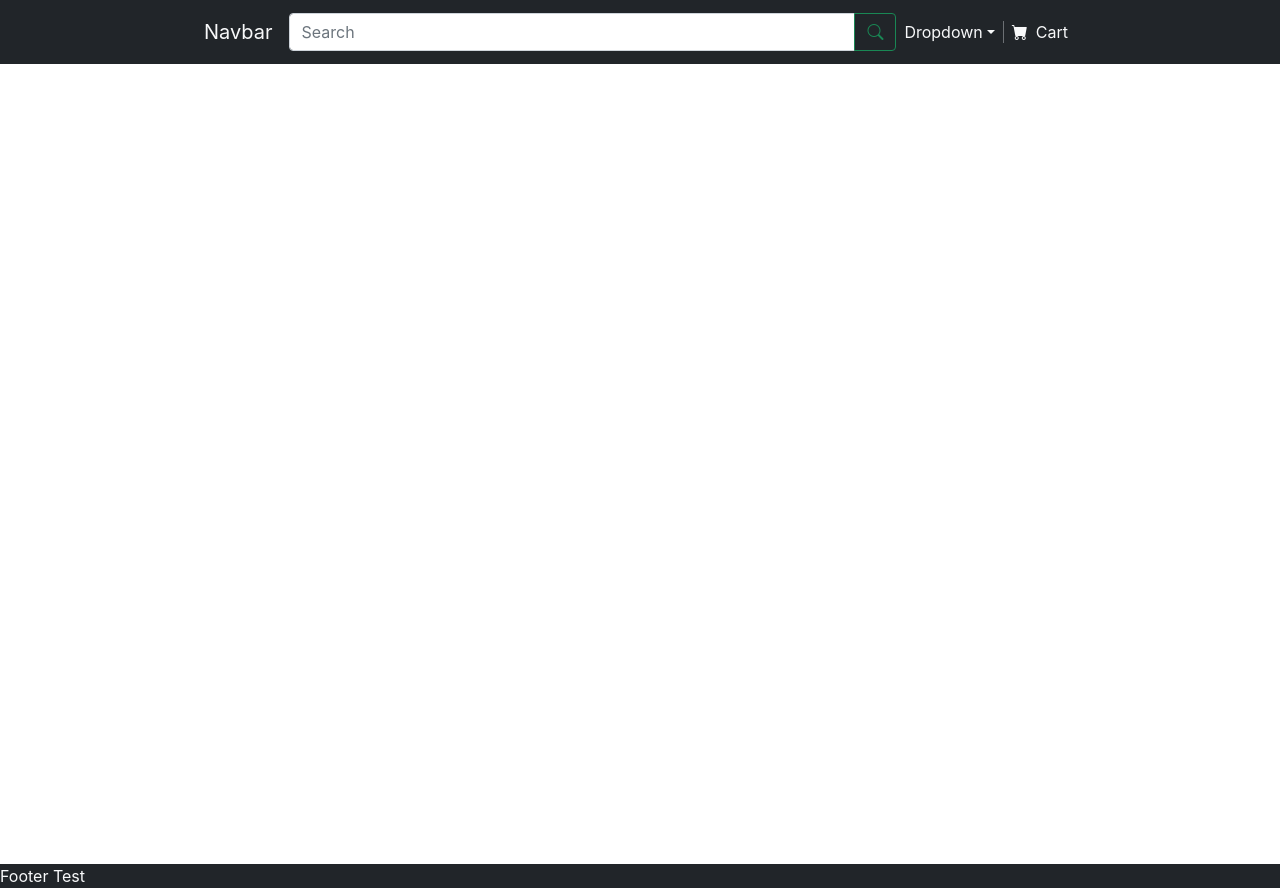
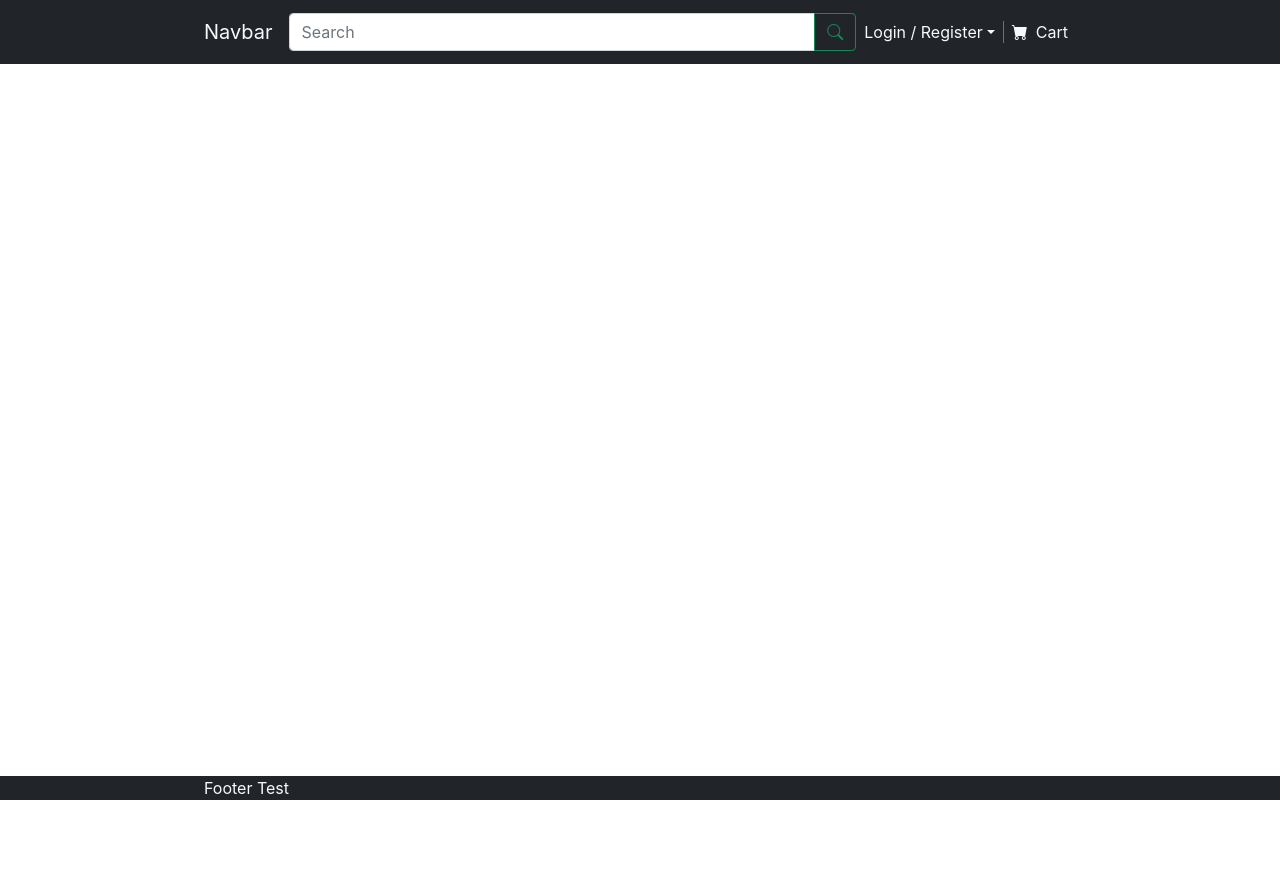
Before and after one commit to Chanwit21/ecommerce-front-end-group-project-cc9, a React (Create React App) app: page / in a window 1280 px wide. After the commit the page ends 800 px from the top, so only its background shows below. Built offline with nearby package versions, Linux system fonts and the light colour scheme.

Commit message:
Cart context

```diff
--- a/src/App.js
+++ b/src/App.js
@@ -1,8 +1,8 @@
 import routesAll from './route/route';
 import { BrowserRouter, Switch, Route, Redirect } from 'react-router-dom';
 import { useAuthContext } from './context/AuthContext';
-import NavHeader from './component/NavHeader';
-import Footer from './component/Footer';
+import AppContainer from './layout/AppContainer';
+import { CartContextProvider } from './context/CartContext';
 
 function App() {
   const {
@@ -11,18 +11,16 @@ function App() {
   const role = user ? user.role : 'GUEST';
   return (
     <BrowserRouter>
-      <div className='d-flex flex-column'>
-        <NavHeader />
-        <div className='flex-grow-1' style={{ minHeight: '100vh' }}>
+      <CartContextProvider>
+        <AppContainer>
           <Switch>
             {routesAll[role].routes.map((route, index) => {
               return <Route key={index} to={route.path} component={route.component} />;
             })}
             <Redirect to={routesAll[role].redirect} />
           </Switch>
-        </div>
-        <Footer />
-      </div>
+        </AppContainer>
+      </CartContextProvider>
     </BrowserRouter>
   );
 }
--- a/src/component/Footer.js
+++ b/src/component/Footer.js
@@ -1,7 +1,17 @@
 import React from 'react';
 
+const style = {
+  footerContainer: { width: '70%', height: '100%' },
+};
+
 function Footer() {
-  return <div className='flex-grow-0 bg-dark text-light'>Footer Test</div>;
+  return (
+    <div className='flex-grow-0 bg-dark text-light'>
+      <div className='container ' style={style.footerContainer}>
+        Footer Test
+      </div>
+    </div>
+  );
 }
 
 export default Footer;
--- a/src/component/NavHeader.js
+++ b/src/component/NavHeader.js
@@ -1,10 +1,16 @@
 import React from 'react';
 import { NavLink } from 'react-router-dom';
 
+const style = {
+  nav: { height: '5vw' },
+  navHeader: { width: '70%', height: '100%' },
+  veticalLine: { height: '1.7vw', opacity: '40%' },
+};
+
 function NavHeader() {
   return (
-    <nav className='navbar navbar-expand-lg navbar-light bg-dark flex-grow-0' style={{ height: '5vw' }}>
-      <div className='container' style={{ width: '70%', height: '100%' }}>
+    <nav className='navbar navbar-expand-lg navbar-light bg-dark flex-grow-0' style={style.nav}>
+      <div className='container' style={style.navHeader}>
         <NavLink className='navbar-brand color-light text-light' to='#'>
           Navbar
         </NavLink>
@@ -19,10 +25,10 @@ function NavHeader() {
         <ul className='navbar-nav d-flex justify-content-center align-items-center'>
           <li className='nav-item'>
             <NavLink className='nav-link dropdown-toggle text-light' to='#'>
-              Dropdown
+              Login / Register
             </NavLink>
           </li>
-          <li className='nav-item border-end' style={{ height: '1.7vw', opacity: '40%' }}></li>
+          <li className='nav-item border-end' style={style.veticalLine}></li>
           <li className='nav-item'>
             <NavLink className='nav-link text-light' to='#'>
               <i className='bi bi-cart-fill me-2'></i>
--- /dev/null
+++ b/src/context/CartContext.js
@@ -0,0 +1,73 @@
+import { createContext, useContext, useEffect, useReducer } from 'react';
+import { useAuthContext } from './AuthContext';
+import axios from '../config/axios';
+
+const CartContext = createContext();
+
+const INIT_STATE = {
+  carts: [],
+  countCart: 0,
+};
+
+const REDUCER_FN = (state, action) => {
+  switch (action.type) {
+    case 'SET_CART': {
+      const carts = action.payload.carts;
+      const countCart = action.payload.countCart;
+      return { carts, countCart };
+    }
+    case 'CREATE_CART': {
+      const product = action.payload.product;
+      const newCarts = JSON.parse(JSON.stringify(state.carts));
+      newCarts.push(product);
+      return { carts: newCarts, countCart: newCarts.lenght };
+    }
+    case 'UPDATE_CART': {
+      const product = action.payload.product;
+      const productId = action.payload.productId;
+      const newCarts = JSON.parse(JSON.stringify(state.carts));
+      const idx = newCarts.findIndex((item) => item.id === productId);
+      if (idx !== -1) {
+        newCarts[idx] = product;
+      }
+      return { carts: newCarts, countCart: newCarts.lenght };
+    }
+    case 'DELETE_CART': {
+      const productId = action.payload.productId;
+      const newCarts = JSON.parse(JSON.stringify(state.carts)).filter((item) => item.id !== productId);
+      return { carts: newCarts, countCart: newCarts.lenght };
+    }
+    default:
+      return state;
+  }
+};
+
+const CartContextProvider = ({ children }) => {
+  const [state, dispatch] = useReducer(REDUCER_FN, INIT_STATE);
+
+  const context = useAuthContext();
+
+  useEffect(() => {
+    const fetchCart = async () => {
+      const res = context.state.user?.role === 'CUSTOMER' ? await axios.get('/carts') : null;
+      if (res) {
+        dispatch({ type: 'SET_CART', payload: { carts: res.data.carts, countCart: res.data.countCart } });
+      }
+    };
+    fetchCart();
+  }, [context]);
+
+  return <CartContext.Provider value={{ state, dispatch }}>{children}</CartContext.Provider>;
+};
+
+const useCartContext = () => {
+  const context = useContext(CartContext);
+
+  if (!context) {
+    throw new Error('useCartContext must use in CartContextProvider!!');
+  }
+
+  return context;
+};
+
+export { useCartContext, CartContextProvider };
```
